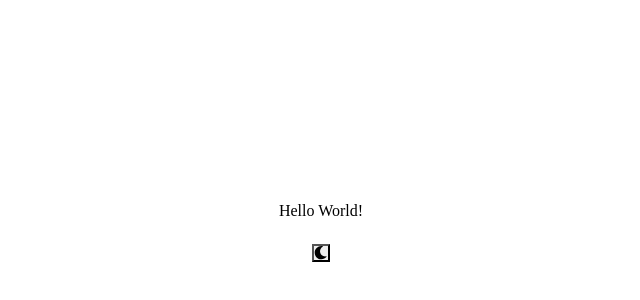
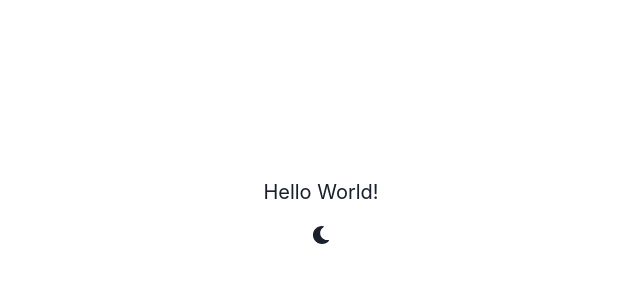
Before and after one commit to tyrkinn/SimpleBlogClient, a React (Create React App) app: page / in a window 1280 px wide. Shown: the part 184-484 px from the top of the page, without its empty margins (319-959 px from the left). Built offline with nearby package versions, Linux system fonts and the light colour scheme.

Commit message:
Add withWrappers hook to separate all wrappers
Add withWrappers hook
Remove and replace all wrappers in index.tsx to hook usage

```diff
--- a/src/hoc/withWrappers.tsx
+++ b/src/hoc/withWrappers.tsx
@@ -0,0 +1,17 @@
+import React, {ReactElement} from 'react';
+import {ColorModeScript, ChakraProvider, theme} from '@chakra-ui/react';
+import {BrowserRouter} from 'react-router-dom';
+
+
+export const withWrappers = (component: ReactElement) => {
+  return (
+    <React.StrictMode>
+      <ColorModeScript/>
+      <ChakraProvider theme={theme}>
+        <BrowserRouter>
+          {component}
+        </BrowserRouter>
+      </ChakraProvider>
+    </React.StrictMode>
+  );
+};
--- a/src/index.tsx
+++ b/src/index.tsx
@@ -1,12 +1,9 @@
-import {ColorModeScript} from '@chakra-ui/react';
 import * as React from 'react';
 import ReactDOM from 'react-dom';
 import {App} from './App';
+import {withWrappers} from './hoc/withWrappers';
 
 ReactDOM.render(
-    <React.StrictMode>
-      <ColorModeScript />
-      <App />
-    </React.StrictMode>,
+    withWrappers(<App/>),
     document.getElementById('root'),
 );
```
